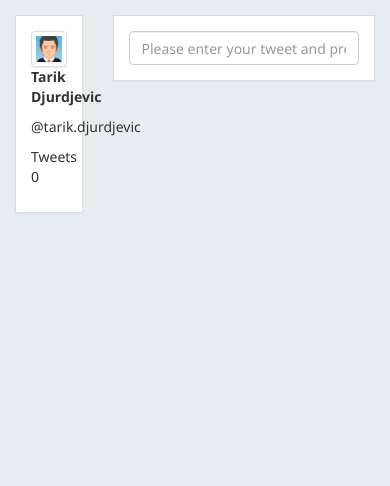
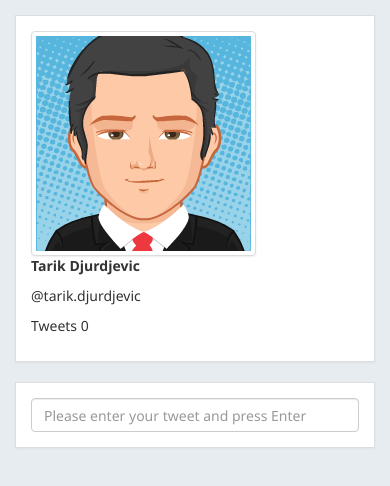
Before and after one commit to tarkandoo/TwitterCloneApp-local-, a website: page app/index.html in a window 390 px wide. Drawn offline with nearby package versions, Linux system fonts and the light colour scheme; no server answers.

Commit message:
main columns from xs to md

```diff
--- a/app/index.html
+++ b/app/index.html
@@ -14,7 +14,7 @@
 <body>
 	<div class="container-fluid" ng-controller="UserController">
 		<div class="row" ng-controller="TweetController">
-			<div class="col-xs-3">
+			<div class="col-md-3">
 				<div class="panel panel-default">
 					<div class="panel-body">
 						<div class="row">
@@ -37,7 +37,7 @@
 					</div>
 				</div>
 			</div>
-			<div class="col-xs-9">
+			<div class="col-md-9">
 				<div class="panel panel-default">
 					<div class="panel-body">
 						<form ng-submit="addTweet()" name="postTweet">
```
